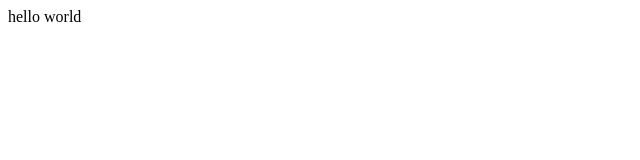
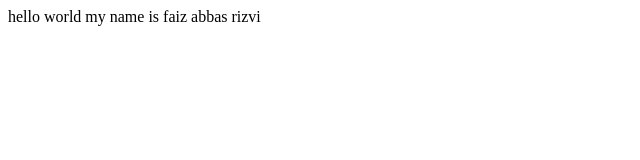
Before and after one commit to faiz-abbas-rizvi/practice-2, a plain HTML site: page index.html in a window 1280 px wide. Shown: the whole page, without its empty margins (0-640 px from the left). Drawn offline with Linux system fonts and the light colour scheme.

Commit message:
name added

```diff
--- a/index.html
+++ b/index.html
@@ -2,5 +2,7 @@
     <head><title>cybrom</title>
     <body>
         hello world
+
+        my name is faiz abbas rizvi
     </body></head>
 </html>
```
